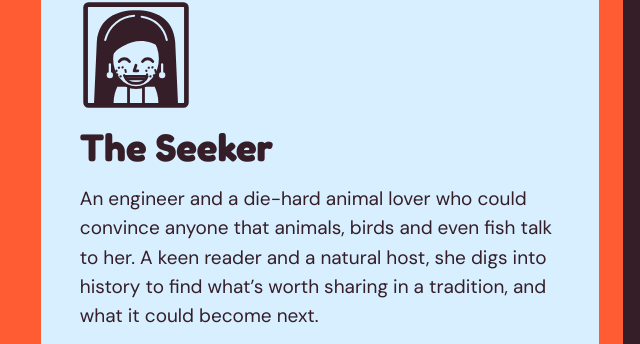
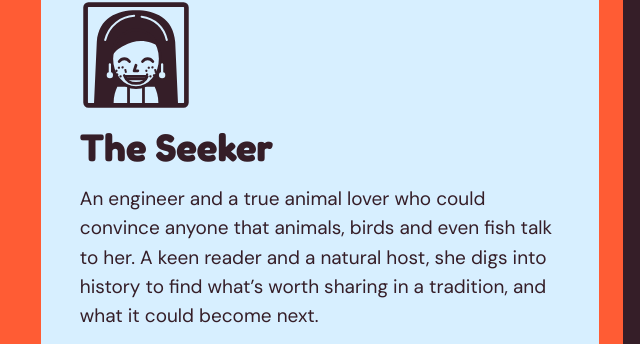
Before and after one commit to nithyaparepallyg/Rooots, a plain HTML site: page index.html in a window 1280 px wide. Shown: the part 2937-3281 px from the top of the page, 29-669 px from the left. Drawn offline with Linux system fonts and the light colour scheme.

Commit message:
Founder profile wording
Co-Authored-By: Claude Opus 5.5 <noreply@anthropic.com>
Claude-Session: https://claude.ai/code/session_017a7SXz3SfhYp3qDKw8zggf

```diff
--- a/index.html
+++ b/index.html
@@ -350,7 +350,7 @@
               <rect x="6" y="6" width="108" height="108" rx="3" fill="none" stroke="currentColor" stroke-width="5"/>
             </svg>
             <h3>The Seeker</h3>
-            <p>An engineer and a die-hard animal lover who could convince anyone that animals, birds and even fish talk to her. A keen reader and a natural host, she digs into history to find what&rsquo;s worth sharing in a tradition, and what it could become next.</p>
+            <p>An engineer and a true animal lover who could convince anyone that animals, birds and even fish talk to her. A keen reader and a natural host, she digs into history to find what&rsquo;s worth sharing in a tradition, and what it could become next.</p>
             <p class="tags">Research · Storytelling · Curation · Connecting people</p>
           </article>
           <article class="card one">
```
